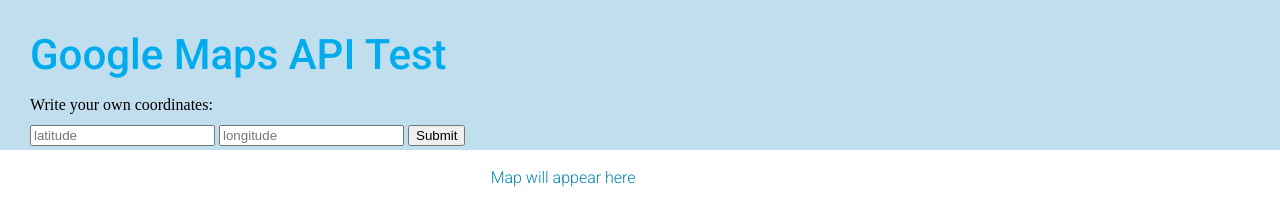
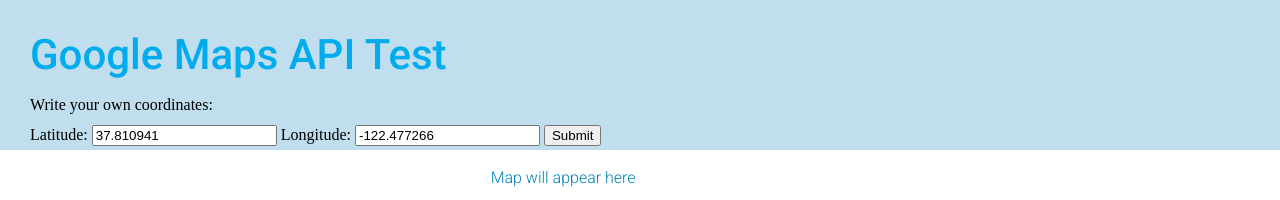
Before and after one commit to banterglow/Google-Maps-Test, a plain HTML site: page index.html in a window 1280 px wide. Both pictures are taken after a click on the button "Submit". Shown: the top 200 px of the page. Drawn offline with Linux system fonts and the light colour scheme; some packages are replaced by stand-ins of ours; grey boxes are pictures that could not be loaded.

Commit message:
added default coordinates for testing purposes

```diff
--- a/index.html
+++ b/index.html
@@ -13,8 +13,8 @@
     <header class = "container">
       <h3 class = "title"> Google Maps API Test </h3>
       <p> Write your own coordinates: </p>
-      <input type="text" id="latitude" placeholder="latitude">
-      <input type="text" id="longitude" placeholder="longitude">
+      Latitude:  <input type="text" id="latitude" value="37.810941">
+      Longitude:  <input type="text" id="longitude" value="-122.477266">
       <button id="ajax">Submit</button>
     </header>
 
--- a/mapsScript.js
+++ b/mapsScript.js
@@ -7,6 +7,8 @@ $(function() {
 		    zoom:15
 		};
 		var map = new google.maps.Map(document.getElementById("googleMap"),mapProp);
+		var marker = new google.maps.Marker({position:mapProp.center});
+		marker.setMap(map);
 	})
 
 	$('#latitude').keypress(function(e){
```
